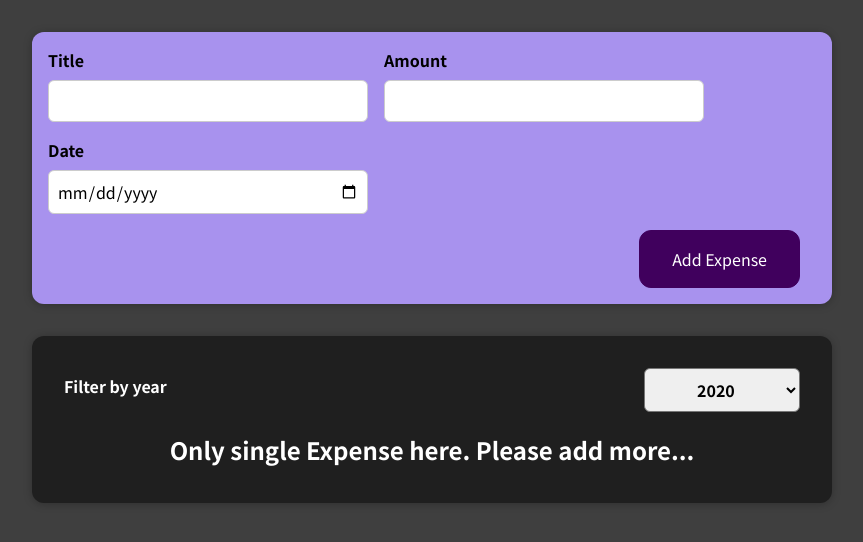
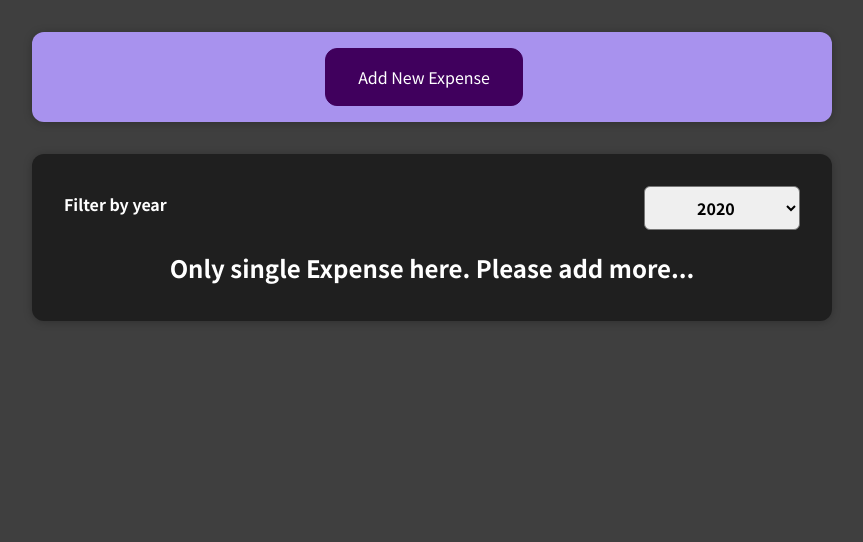
Before and after one commit to sarojsuraj52/01-starting-setup, a React (Create React App) app: page / in a window 1280 px wide. Shown: the top 542 px of the page, without its empty margins (208-1071 px from the left). Built offline with nearby package versions, Linux system fonts and the light colour scheme.

Commit message:
implemented Add New Expence and cancel buttons

```diff
--- a/src/component/Expense/NewExpense/ExpenseForm.js
+++ b/src/component/Expense/NewExpense/ExpenseForm.js
@@ -73,6 +73,7 @@ function ExpenseForm(props) {
         </div>
       </div>
       <div className="new-expense__actions">
+        <button type='button' onClick={props.onCancel}>Cancel</button>
         <button type="submit">Add Expense</button>
       </div>
     </form>
--- a/src/component/Expense/NewExpense/NewExpense.js
+++ b/src/component/Expense/NewExpense/NewExpense.js
@@ -1,7 +1,14 @@
+import {useState} from 'react';
 import "./NewExpense.css";
 import ExpenseForm from "./ExpenseForm";
 
 function NewExpense(props) {
+
+    const [isEditing,setIsEditing] = useState(false)
+    const startEditingHandler =() =>{
+      setIsEditing(true)
+    }
+
     const saveExpenseDataHandler =(enteredExpenseData) =>{
         const expenseData = {
             ...enteredExpenseData,
@@ -9,9 +16,15 @@ function NewExpense(props) {
         }
         props.onAddExpense(expenseData)
     }
+
+    const stopEditingHandler = ()=>{
+      setIsEditing(false)
+    }
+
   return (
     <div className="new-expense">
-      <ExpenseForm onSaveExpenseData={saveExpenseDataHandler} />
+      {!isEditing && <button onClick={startEditingHandler}>Add New Expense</button>}
+      {isEditing && <ExpenseForm onSaveExpenseData={saveExpenseDataHandler} onCancel={stopEditingHandler} />}
     </div>
   );
 }
```
Also changed, not shown: 1 other file (tests, documents, lock files or other folders).
